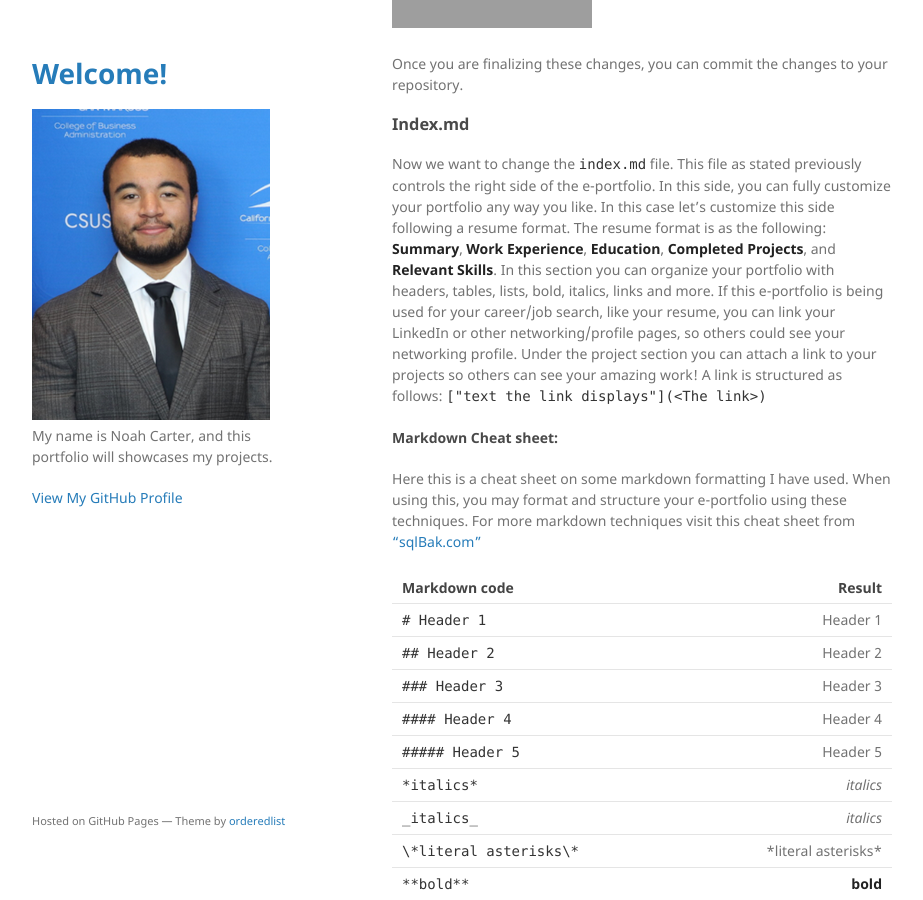
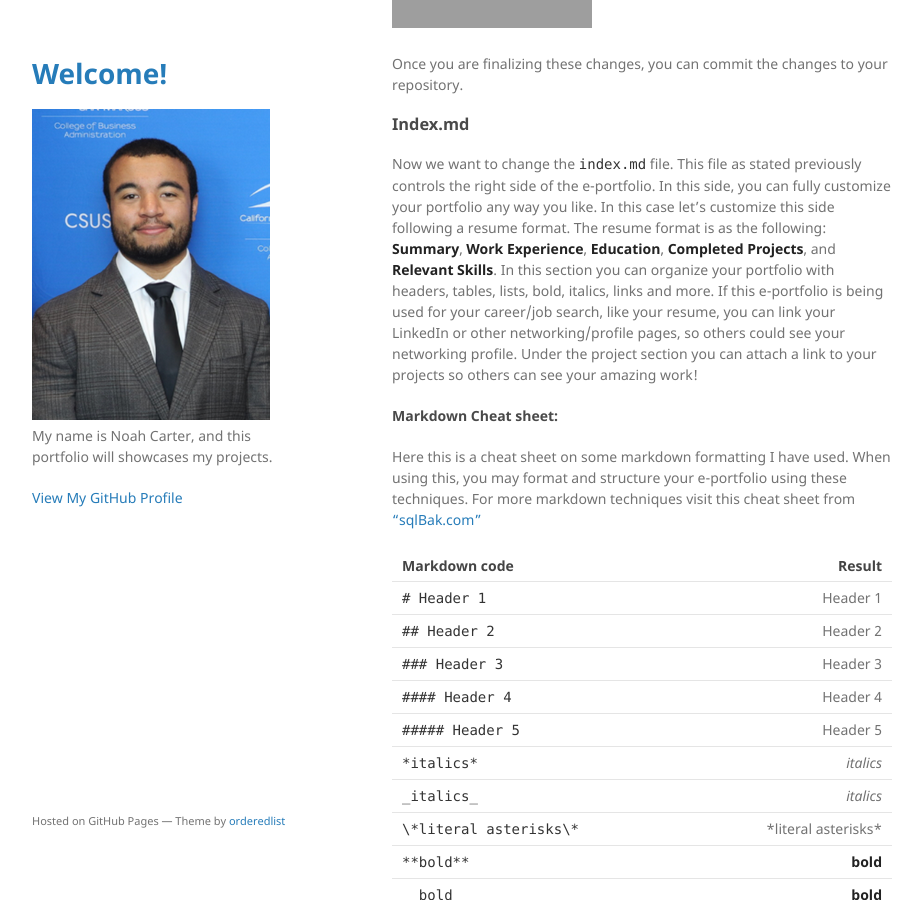
Before and after one commit to NC509/NC509.github.io, a Jekyll site: the page built from E-Portfolio Tutorial/index.md, in a window 1280 px wide and 900 px high, scrolled down 3885 px. Shown: the whole window, without its empty margins (178-1101 px from the left). Built offline with Jekyll 4.4.1, drawn with Linux system fonts in a browser that asks for light colours; our own code applies the rules of GitHub Pages for plain Markdown files; grey boxes are pictures that could not be loaded.

Commit message:
Update index.md

```diff
--- a/E-Portfolio Tutorial/index.md
+++ b/E-Portfolio Tutorial/index.md
@@ -51,7 +51,7 @@ My config.yml file and left side of the e-portfolio looks like the following. Yo
 Once you are finalizing these changes, you can commit the changes to your repository.
 
 ### Index.md
-Now we want to change the `index.md` file. This file as stated previously controls the right side of the e-portfolio. In this side, you can fully customize your portfolio any way you like. In this case let's customize this side following a resume format. The resume format is as the following: **Summary**, **Work Experience**, **Education**, **Completed Projects**, and **Relevant Skills**. In this section you can organize your portfolio with headers, tables, lists, bold, italics, links and more. If this e-portfolio is being used for your career/job search, like your resume, you can link your LinkedIn or other networking/profile pages, so others could see your networking profile. Under the project section you can attach a link to your projects so others can see your amazing work! A link is structured as follows: `["text the link displays"](<The link>)`
+Now we want to change the `index.md` file. This file as stated previously controls the right side of the e-portfolio. In this side, you can fully customize your portfolio any way you like. In this case let's customize this side following a resume format. The resume format is as the following: **Summary**, **Work Experience**, **Education**, **Completed Projects**, and **Relevant Skills**. In this section you can organize your portfolio with headers, tables, lists, bold, italics, links and more. If this e-portfolio is being used for your career/job search, like your resume, you can link your LinkedIn or other networking/profile pages, so others could see your networking profile. Under the project section you can attach a link to your projects so others can see your amazing work!
 
 
 #### Markdown Cheat sheet:
```
